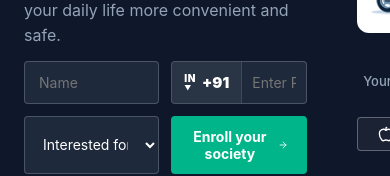
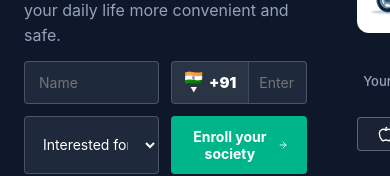
Before and after one commit to faisalhasan00/GateLink, a React (Vite) app in the folder Application/admin_panel/: page / in a window 390 px wide. Shown: the part 407-583 px from the top of the page. Built offline with nearby package versions, Linux system fonts and the light colour scheme; no server answers.

Commit message:
Replace IN text with India flag emoji 🇮🇳 in phone prefix badge

```diff
--- a/Application/admin_panel/src/pages/landing/HeroSection.jsx
+++ b/Application/admin_panel/src/pages/landing/HeroSection.jsx
@@ -141,8 +141,8 @@ export default function HeroSection({ onOpenDemo }) {
                     color: isDark ? '#FFFFFF' : '#2C2C2C',
                     userSelect: 'none'
                   }}>
-                    <div style={{ display: 'flex', flexDirection: 'column', alignItems: 'flex-start', lineHeight: 1 }}>
-                      <span style={{ fontSize: '10px', fontWeight: 900, textTransform: 'uppercase', letterSpacing: '0.5px' }}>IN</span>
+                    <div style={{ display: 'flex', flexDirection: 'column', alignItems: 'center', lineHeight: 1 }}>
+                      <span style={{ fontSize: '15px' }}>🇮🇳</span>
                       <span style={{ fontSize: '7px', marginTop: '2px' }}>▼</span>
                     </div>
                     <span style={{ fontSize: '15px', fontWeight: 900 }}>+91</span>
```
